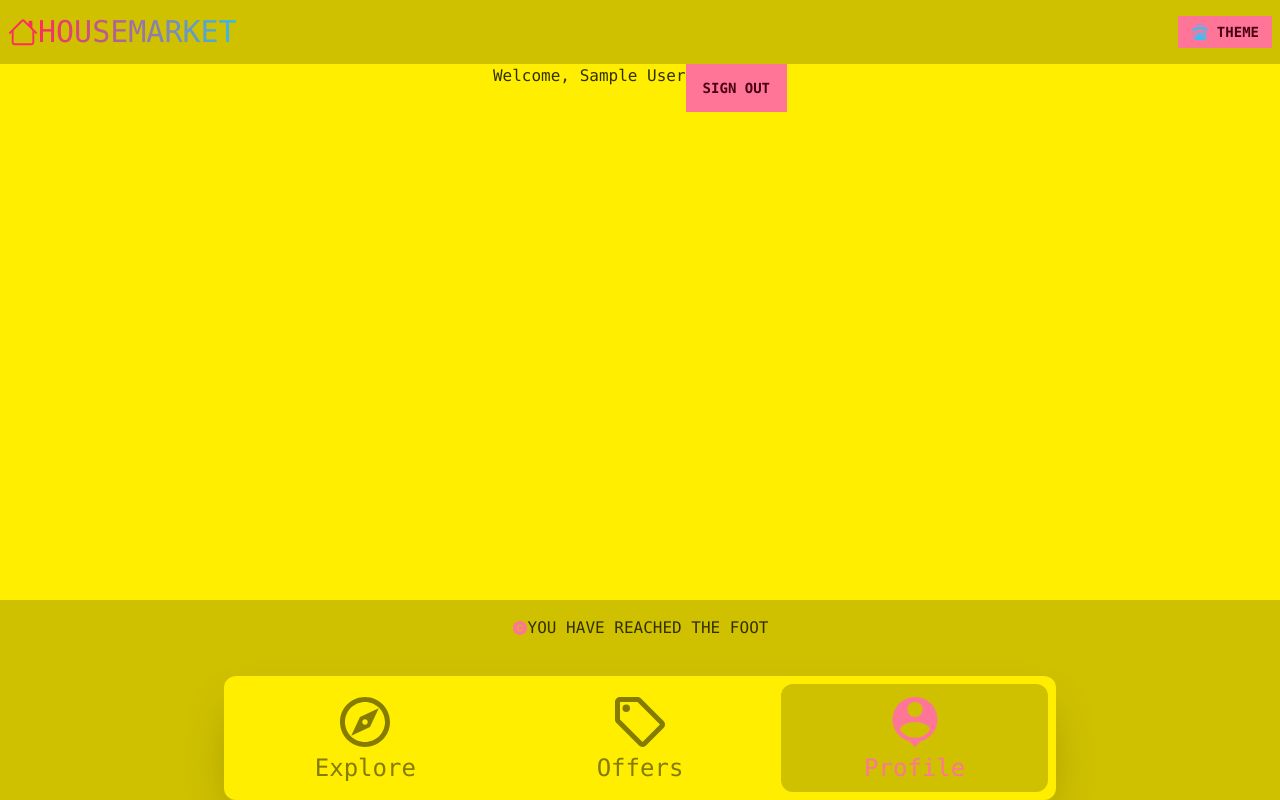
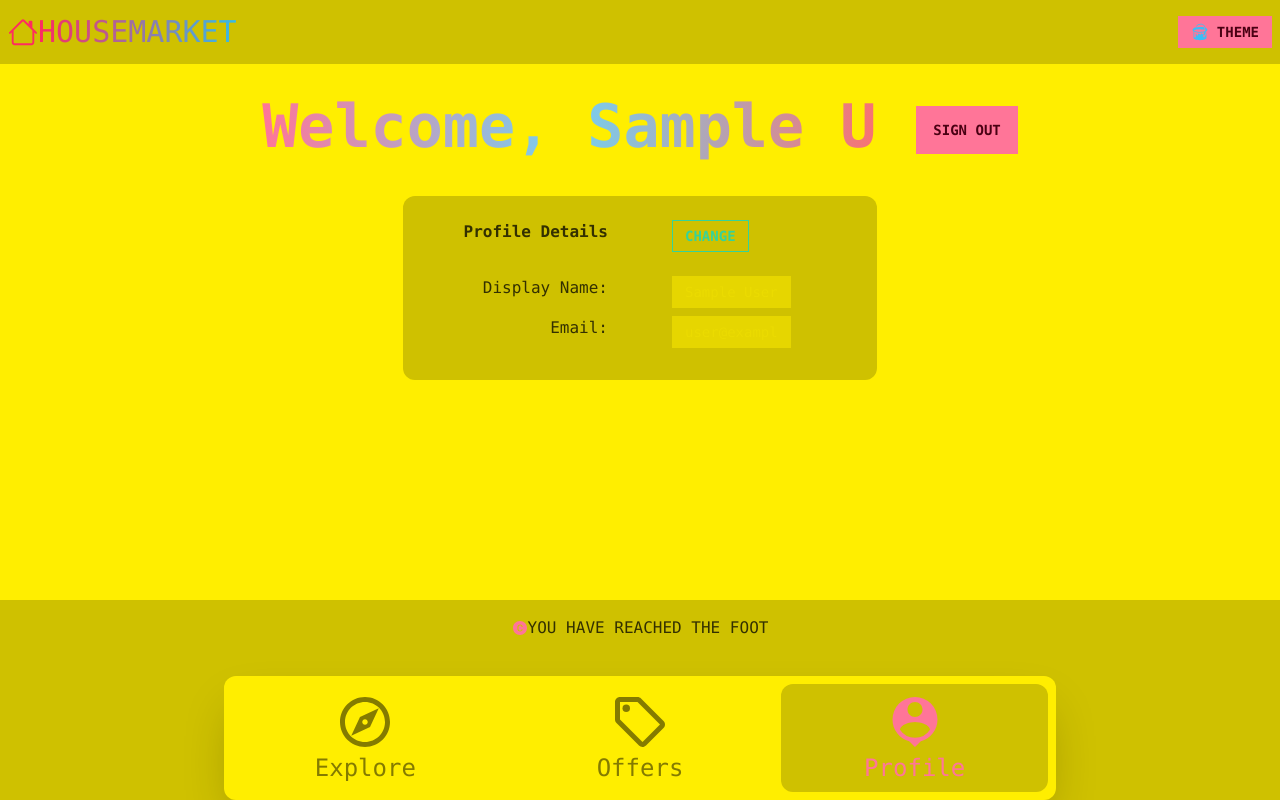
Before and after one commit to alvolex/HouseMarketApp, a React (Create React App) app: page /profile in a window 1280 px wide. Built offline with nearby package versions, Linux system fonts and the light colour scheme; no server answers; sample sign-in values are in the browser's storage.

Commit message:
Profile page now exists where we can sign out, we can also change profile details (only Display Name atm)

```diff
--- a/package.json
+++ b/package.json
@@ -13,6 +13,7 @@
     "react-icons": "^4.4.0",
     "react-router-dom": "^6.3.0",
     "react-scripts": "5.0.1",
+    "react-toastify": "^9.0.7",
     "web-vitals": "^2.1.4"
   },
   "scripts": {
--- a/src/App.js
+++ b/src/App.js
@@ -11,6 +11,8 @@ import ForgotPassword from "./Pages/ForgotPassword";
 import NotFound from "./Pages/NotFound";
 import Navbar from "./Components/Navbar";
 import {AiFillCopyrightCircle} from "react-icons/ai";
+import {ToastContainer} from "react-toastify";
+import "react-toastify/dist/ReactToastify.css";
 
 
 function App() {
@@ -47,6 +49,9 @@ function App() {
                 <AiFillCopyrightCircle className={"text-primary"} /> YOU HAVE REACHED THE FOOT
             </footer>
         </div>
+
+        <ToastContainer theme={"colored"}/>
+
     </>);
 }
 
--- a/src/Pages/Profile.jsx
+++ b/src/Pages/Profile.jsx
@@ -1,33 +1,121 @@
 import React, {useEffect, useState} from 'react';
 import {Link, useNavigate} from "react-router-dom";
-import { getAuth, signOut } from "firebase/auth";
+import {getAuth, updateProfile, onAuthStateChanged} from "firebase/auth";
+import {db} from "../firebase.config";
+import {doc, updateDoc} from "firebase/firestore";
+import {toast} from "react-toastify";
 
 function Profile() {
-    const [currentUser, setCurrentUser] = useState({});
+    const auth = getAuth();
     const navigate = useNavigate();
 
+    const [changeDetails, setChangeDetails] = useState(false);
+    const [currentUser, setCurrentUser] = useState({});
+
+    const [formData, setFormData] = useState({
+        name: auth.currentUser?.displayName || "",
+        email: auth.currentUser?.email  || "",
+    });
+
+    const {name, email} = formData;
+
     useEffect(()=>{
-        const auth = getAuth();
+        onAuthStateChanged(auth,(user) => {
+            if (user && user !== currentUser) {
+                setCurrentUser(user);
+                setFormData({name: user.displayName, email: user.email});
+            }
+            else if (!user) {
+                navigate("/sign-in")
+            }
+        });
 
-        if (auth.currentUser){
-            console.log("WE ARE LOGGED IN AS " + auth.currentUser.displayName)
+       /* if (auth.currentUser){
             setCurrentUser(auth.currentUser);
         }else{
+            setCurrentUser({});
             navigate("/sign-in")
-        }
+        }*/
     },[])
 
-    if (currentUser.displayName){
-        return (
-            <div className={"container mx-auto flex-1 flex align-middle justify-center"}>
-                <h1>Welcome, {currentUser.displayName}</h1>
+    const onLogout = () => {
+        auth.signOut();
+        navigate("/");
+    }
 
-                <Link to={"/sign-in"}>
-                    <div className={"btn btn-primary"}>Sign out</div>
-                </Link>
+    const onSubmit = async (e) => {
+        try {
+            if (auth.currentUser.displayName === name){
+                return;
+            }
+
+            await updateProfile(auth.currentUser, {displayName: name});
+            const userRef = doc(db, "users", auth.currentUser.uid);
+            await updateDoc(userRef, {name: name});
+
+            setCurrentUser({...currentUser, displayName: name});
+
+        } catch (error) {
+            toast.error('Something went wrong, please try again.');
+        }
+    }
+
+    const onChange = (e) => {
+        setFormData({...formData, [e.target.name]: e.target.value});
+    }
+
+    const formatName = () => {
+        if (currentUser.displayName){
+            let firstName = currentUser.displayName.split(" ")[0];
+            if (firstName.length > 10){
+                firstName =  firstName.substring(0, 10) + "...";
+            }
+
+            const lastName = currentUser.displayName.split(" ")[1];
+
+            if (lastName){
+                return `${firstName} ${lastName[0].toUpperCase()}`;
+            }
+            return firstName;
+        }else{
+            return "";
+        }
+    }
+
+    return (
+        <div className={"container mx-auto flex-1 flex flex-col mt-6 items-center"}>
+            <div className={"flex sm:flex-row flex-col items-center mb-6 mx-auto"}>
+                <div className={"flex text-center"}>
+                    <h1 className={"text-6xl font-bold bg-clip-text text-transparent text-center bg-gradient-to-r from-primary to-error via-secondary mx-auto pb-4 pt-2 mb-6 sm:mb-0 overflow-hidden"}>
+                        Welcome, <span className={"whitespace-nowrap"}>{formatName()}</span>
+                    </h1>
+                </div>
+                <button type={"button"} onClick={onLogout} className={"btn btn-primary mx-auto sm:w-fit w-full max-w-[50%] sm:ml-10"}>Sign out
+                </button>
             </div>
-        )
-    }
+
+            <main className={""}>
+                <div className="grid grid-cols-2 flex bg-base-300 py-6 rounded-xl">
+                    <p className={"font-semibold justify-self-end mr-8"}>Profile Details</p>
+                    <div className={"ml-8"}>
+                        <p className={"text-success  btn btn-sm btn-outline mb-6 "} onClick={() => {
+                            changeDetails && onSubmit()
+                            setChangeDetails(!changeDetails)
+                        }}>{changeDetails ? 'done' : 'change'}</p>
+                    </div>
+
+                    <p className={"text-bold justify-self-end mr-8"}>Display Name: </p>
+                    <input type={"text"} name={'name'}
+                           className={`text-bold ml-8 input input-sm input-primary max-w-[50%] mb-2 ${!changeDetails ? 'text-neutral-content' : ''} `}
+                           disabled={!changeDetails} value={name} onChange={onChange}/>
+                    <p className={"text-bold justify-self-end mr-8"}>Email: </p>
+                    <input type={"text"} name={'email'}
+                           className={`text-bold ml-8 input input-sm input-primary max-w-[50%] mb-2 text-neutral-content`} disabled={true}
+                           value={email} onChange={onChange}/>
+                </div>
+            </main>
+        </div>
+    )
 }
 
 export default Profile;
--- a/src/Pages/SignIn.jsx
+++ b/src/Pages/SignIn.jsx
@@ -5,6 +5,7 @@ import {validateEmail} from "../Helpers/EmailValidation";
 
 import {getAuth, signInWithEmailAndPassword} from "firebase/auth";
 import {db} from "../firebase.config";
+import {toast} from "react-toastify";
 
 function SignIn() {
     const navigate = useNavigate();
@@ -26,7 +27,7 @@ function SignIn() {
 
             navigate("/");
         } catch(error){
-            console.log(error.message)
+            toast.error('Invalid email or password');
         }
     }
 
--- a/src/Pages/SignUp.jsx
+++ b/src/Pages/SignUp.jsx
@@ -6,6 +6,7 @@ import {getAuth, createUserWithEmailAndPassword, updateProfile} from "firebase/a
 import {setDoc, doc, serverTimestamp} from 'firebase/firestore'
 
 import {db} from "../firebase.config";
+import {toast} from "react-toastify";
 
 function SignUp() {
     const navigate = useNavigate();
@@ -38,7 +39,7 @@ function SignUp() {
 
             navigate("/");
         } catch(error){
-            console.log(error.message)
+            toast.error('Something went wrong, please try again.');
         }
     }
 
```
Also changed, not shown: 1 other file (tests, documents, lock files or other folders).
